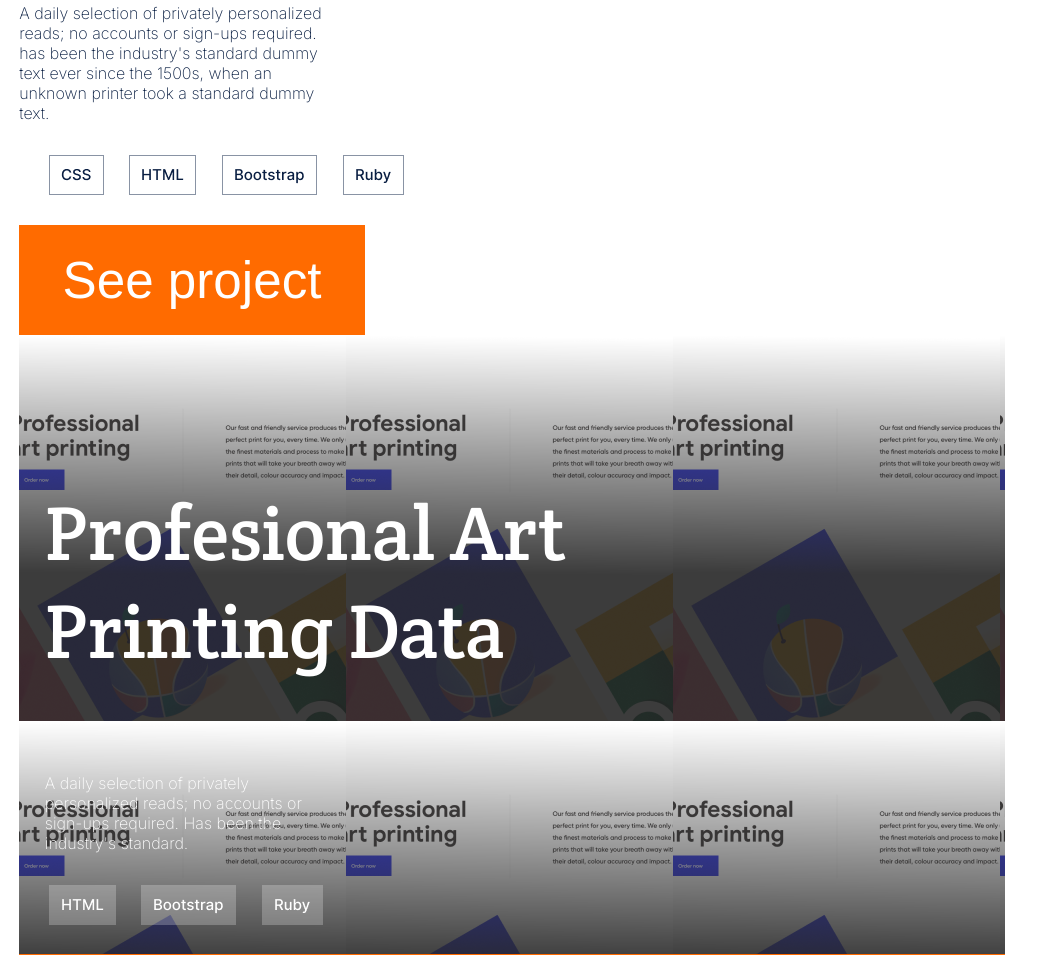
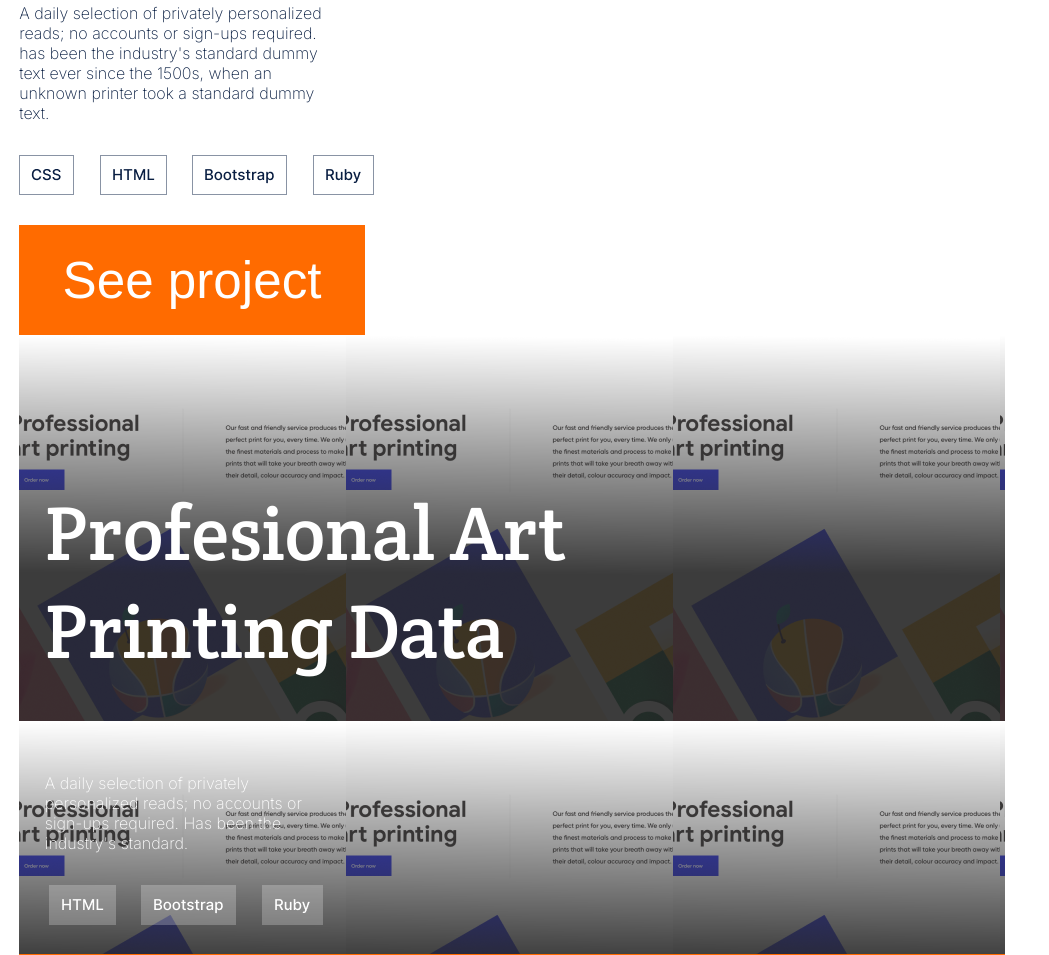
Before and after one commit to hamidazim321/Portfolio-Project, a website: page index.html in a window 1280 px wide. Shown: the part 2206-3161 px from the top of the page, without its empty margins (0-1049 px from the left). Drawn offline with Linux system fonts and the light colour scheme.

Commit message:
Refactor Style rules on Home Page

```diff
--- a/style.css
+++ b/style.css
@@ -81,6 +81,10 @@
 
   .sec-1 {
     width: 77vw;
+  }
+
+  .sec-1 ul {
+    padding-left: 0;
   }
 
   .poster {
```
